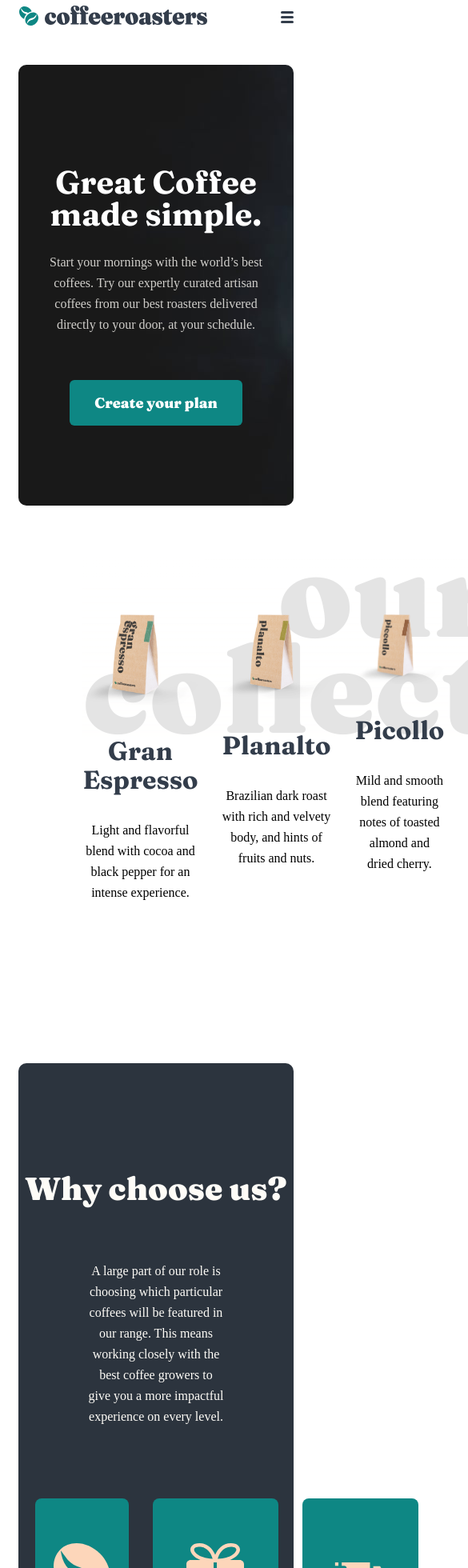
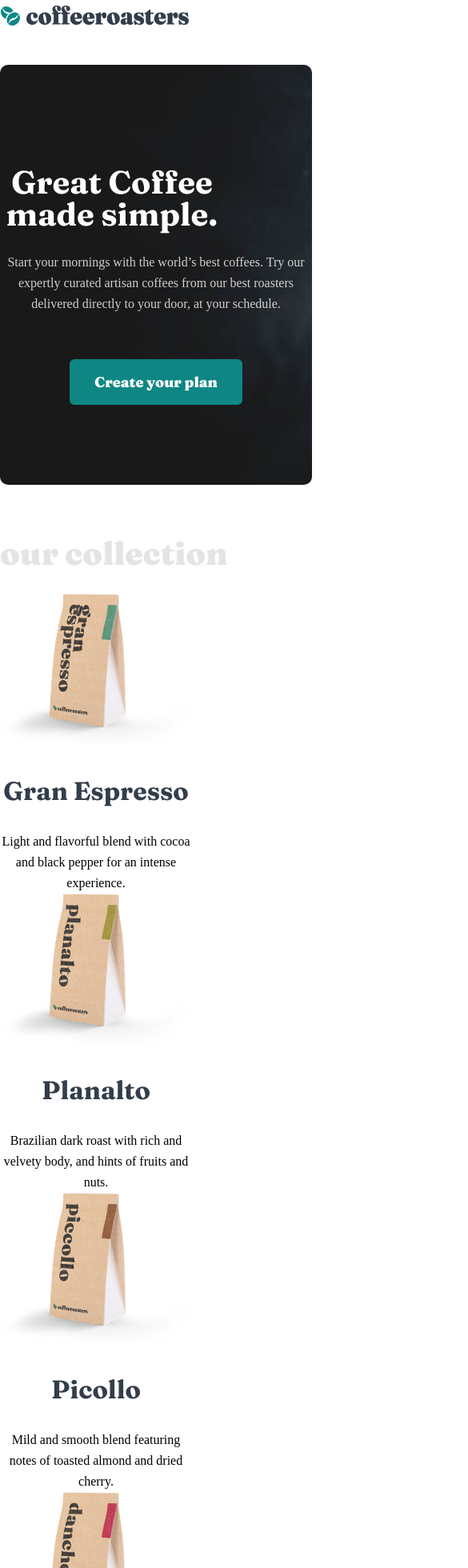
Before and after one commit to DavyFungALoi/coffee-subscription, a React (Create React App) app: page / in a window 390 px wide. Shown: the part 40-2000 px from the top of the page at 80% size, 585 px wide, since content can reach past the window. Built offline with nearby package versions, Linux system fonts and the light colour scheme.

Commit message:
removed the overflow on mobile

```diff
--- a/src/App.scss
+++ b/src/App.scss
@@ -19,7 +19,7 @@
 
 @media (max-width: 600px) {
   .main-wrapper {
-    padding-left: 6%;
-    padding-right: 6%;
+    padding-left: 0px;
+    padding-right: 0px;
   }
 }
--- a/src/styles/Components/_footer.scss
+++ b/src/styles/Components/_footer.scss
@@ -26,3 +26,34 @@
     column-gap: 1.875rem;
   }
 }
+
+@media (max-width: 600px) {
+  .footer-container {
+    text-align: center;
+    display: block;
+    justify-content: space-between;
+    align-items: center;
+    margin-top: 0px;
+    margin-bottom: 5.5rem;
+    background-color: #2c343e;
+    padding-left: 0;
+    padding-right: 0;
+    padding-top: 3rem;
+    padding-bottom: 3rem;
+    .footer__list-container {
+      display: block;
+      column-gap: 1.875rem;
+      align-items: center;
+      margin-left: 0%;
+      li {
+        color: #83888f;
+        font-size: 0.8rem;
+      }
+    }
+    .footer__social-media-container {
+      display: flex;
+      justify-content: center;
+      column-gap: 1.875rem;
+    }
+  }
+}
--- a/src/styles/Components/_header.scss
+++ b/src/styles/Components/_header.scss
@@ -3,7 +3,6 @@
   justify-content: space-between;
   align-items: center;
   margin-top: 46px;
-
   .nav__list-container {
     display: flex;
     li {
@@ -24,6 +23,17 @@
   .nav-container {
     .nav__list-container {
       display: none;
+      li {
+        font-family: Barlow Bold;
+        font-size: 0.8rem;
+        color: rgba(131, 136, 143, 1);
+        line-height: 0.9375rem;
+        font-weight: 700;
+        margin-right: 0rem;
+      }
     }
   }
+  .nav-container__hamburger {
+    display: none;
+  }
 }
--- a/src/styles/Components/_howitworks.scss
+++ b/src/styles/Components/_howitworks.scss
@@ -12,3 +12,9 @@
 .how-it-works-container.how-it-works-homeScreen {
   margin-top: 5rem;
 }
+
+@media (max-width: 600px) {
+  .how-it-works-container__steps-container {
+    display: block;
+  }
+}
--- a/src/styles/Components/_step.scss
+++ b/src/styles/Components/_step.scss
@@ -58,3 +58,29 @@
     border: 2px solid rgba(14, 135, 132, 1);
   }
 }
+
+@media (max-width: 600px) {
+  .step-container {
+    border-top: none;
+    .step-count {
+      font-weight: 900;
+      font-size: 4.5rem;
+      padding-top: 5.125rem;
+      color: rgba(253, 214, 186, 1);
+    }
+    h4 {
+      font-size: 2rem;
+      color: rgba(51, 61, 75, 1);
+      max-width: 16rem;
+    }
+    .step-container__description {
+      max-width: 16rem;
+    }
+  }
+  .step-container:last-child {
+    border-top: none;
+  }
+  .step-container::before {
+    display: none;
+  }
+}
--- a/src/styles/Screens/_HomeScreen.scss
+++ b/src/styles/Screens/_HomeScreen.scss
@@ -98,28 +98,88 @@
 @media (max-width: 600px) {
   .intro-container {
     text-align: center;
-    background-repeat: no-repeat;
     margin-top: 2.5rem;
     padding-bottom: 6.25rem;
     padding-top: 6.25rem;
-    padding-left: 1.5rem;
-    padding-right: 1.5rem;
-    border-radius: 10px;
+    padding-left: 0rem;
+    padding-right: 0rem;
 
     h1 {
-      color: white;
-      max-width: 493px;
       font-size: 2.5rem;
       line-height: 2.5rem;
-    }
-    .intro-container__micro-copy {
-      max-width: 445px;
-      color: rgba(254, 252, 247, 1);
-      font-weight: 400;
-      opacity: 80%;
-    }
-    .btn {
-      margin-top: 3.5rem;
+      max-width: 17.5rem;
     }
   }
+  .collection-container {
+    position: relative;
+    margin-left: 0px;
+    margin-right: 0px;
+  }
+
+  .collection-container__background-header {
+    position: absolute;
+    font-weight: 900;
+    font-size: 2.5rem;
+    text-align: center;
+    line-height: 4.5rem;
+    opacity: 10%;
+    z-index: -1;
+    background: linear-gradient(
+      180deg,
+      rgba(254, 252, 247, 0.0001) 0%,
+      #fefcf7 100%
+    );
+    margin-top: 50px;
+  }
+
+  .collection-container__product-container {
+    padding-top: 8.5rem;
+    display: block;
+  }
+  .usp-container {
+    margin-top: 12.5rem;
+  }
+
+  .usp-container__usp-message-container {
+    background-color: #2c343e;
+    color: rgba(254, 252, 247, 1);
+    padding-bottom: 20rem;
+    padding-top: 6.25rem;
+    border-radius: 0.625rem;
+    z-index: 1;
+  }
+  .usp-container__header {
+    font-weight: 900;
+    padding-bottom: 2rem;
+    text-align: center;
+  }
+
+  .usp-container__micro-copy {
+    width: 50%;
+    max-width: 31rem;
+    margin: 0 auto;
+    text-align: center;
+  }
+
+  .usp-container__card-container {
+    margin-top: -14.4rem;
+    //  margin-left: 6%;
+    //  margin-right: 6%;
+    margin-left: 0%;
+    margin-right: 0%;
+    z-index: 2;
+    display: block;
+    column-gap: 1.875rem;
+  }
+
+  .how-it-works-container__header {
+    margin-top: 12.5rem;
+    color: rgba(131, 136, 143, 1);
+    font-weight: 900;
+  }
+
+  .btn.bottom {
+    margin-top: 4rem;
+    margin-bottom: 12.5rem;
+  }
 }
```
Also changed, not shown: css/App.css.
